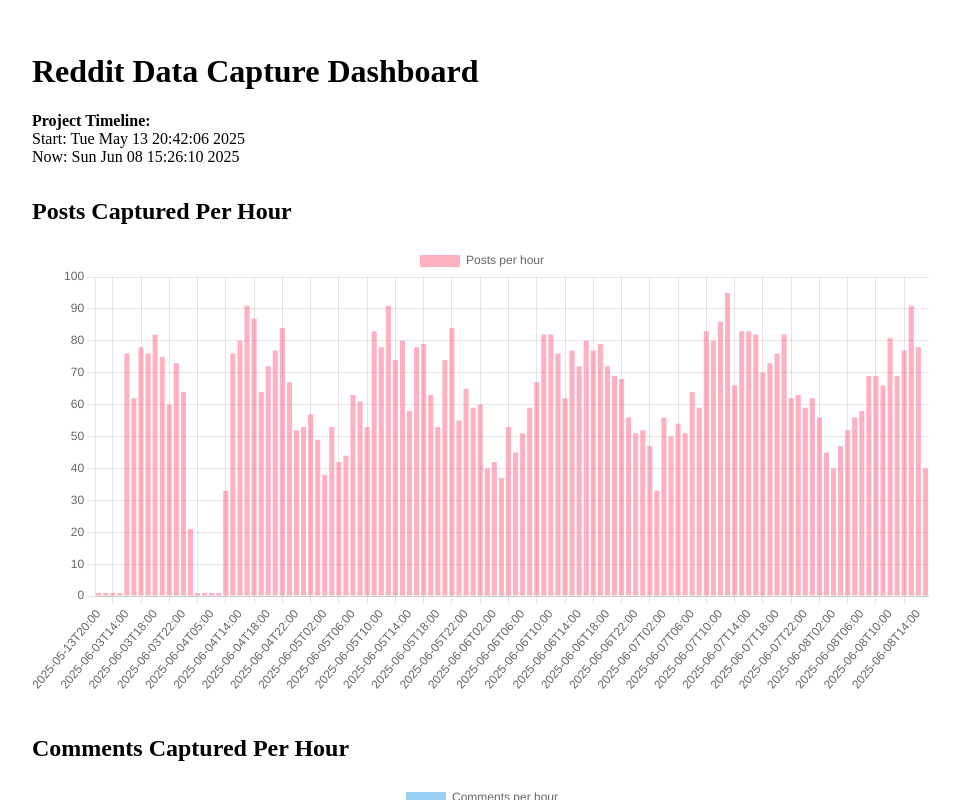
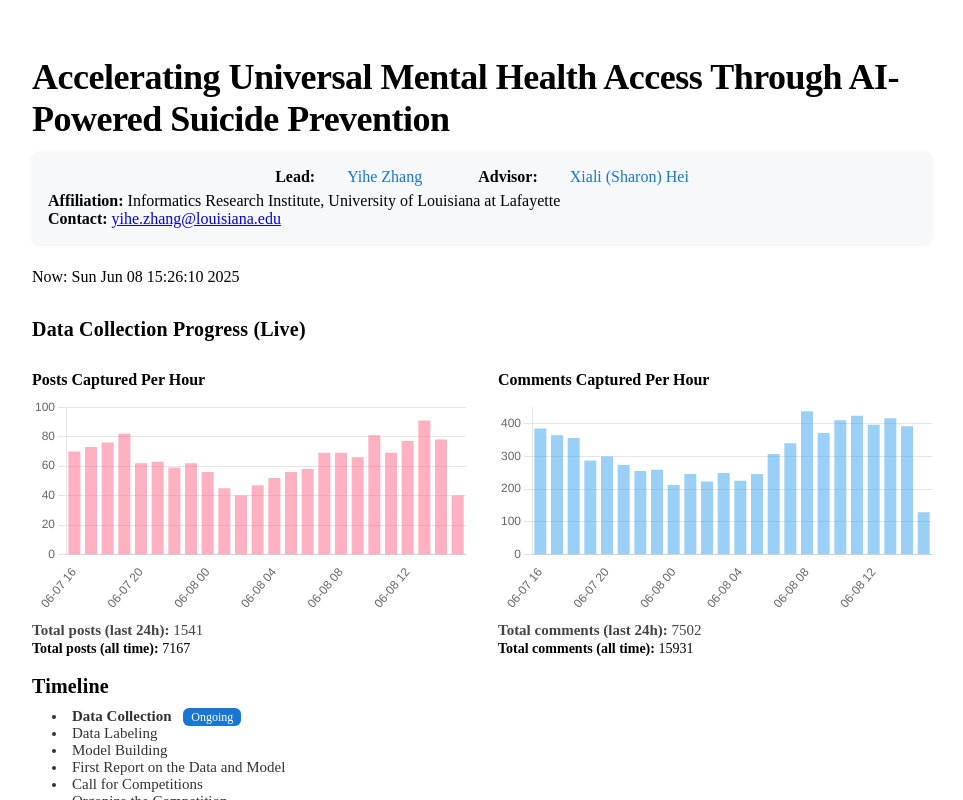
Before and after one commit to ihozh/mental-health-vercel, a Next.js app: page / in a window 1280 px wide. Shown: the top 800 px of the page, without its empty margins (158-1121 px from the left). Built offline with nearby package versions, Linux system fonts and the light colour scheme.

Commit message:
build the UI

```diff
--- a/components/Chart.js
+++ b/components/Chart.js
@@ -13,7 +13,19 @@
 
 export default function Chart({ data, label, color }) {
   const chartData = {
-    labels: data.map(d => d.hour),
+    labels: data.map(d => {
+      const label = d.hour || d.day;
+      // Remove year: '2025-06-08T14:00' => '06-08 14' or '06-08' for day
+      if (label.length >= 13) {
+        // Hourly: '2025-06-08T14:00' => '06-08 14'
+        return label.slice(5, 10) + ' ' + label.slice(11, 13);
+      } else if (label.length >= 10) {
+        // Daily: '2025-06-08' => '06-08'
+        return label.slice(5, 10);
+      } else {
+        return label;
+      }
+    }),
     datasets: [
       {
         label,
@@ -22,5 +34,38 @@
       },
     ],
   };
-  return <Bar data={chartData} />;
+
+  const options = {
+    responsive: true,
+    plugins: {
+      legend: { display: false },
+      title: { display: false },
+    },
+    scales: {
+      x: {
+        grid: { display: false },
+        ticks: {
+          callback: function(value, index, ticks) {
+            // Show every 4th label for hourly data (labels like '06-08 00', '06-08 04', ...)
+            const label = this.getLabelForValue(value);
+            // If label is in 'MM-DD HH' format, only show every 4th hour
+            if (/\d{2}-\d{2} \d{2}/.test(label)) {
+              const hour = parseInt(label.slice(-2), 10);
+              return hour % 4 === 0 ? label : '';
+            }
+            // For daily or other labels, show all
+            return label;
+          }
+        }
+      },
+      y: {
+        beginAtZero: true,
+        ticks: {
+          precision: 0,
+        },
+      },
+    },
+  };
+
+  return <Bar data={chartData} options={options} />;
 }
--- a/pages/index.js
+++ b/pages/index.js
@@ -3,6 +3,17 @@
 // }
 import { useEffect, useState } from 'react';
 import Chart from '../components/Chart';
+
+// Helper: filter per-hour data to only the last 24 hours
+function getLast24Hours(data, nowStr) {
+  if (!Array.isArray(data) || data.length === 0) return [];
+  const now = nowStr ? new Date(nowStr) : new Date();
+  const cutoff = new Date(now.getTime() - 24 * 60 * 60 * 1000);
+  return data.filter(item => {
+    const d = new Date(item.hour);
+    return d >= cutoff && d <= now;
+  });
+}
 
 export default function Home() {
   const [stats, setStats] = useState(null);
@@ -40,20 +51,65 @@
 
   return (
     <main style={{ maxWidth: 900, margin: '0 auto', padding: 24 }}>
-      <h1>Reddit Data Capture Dashboard</h1>
+      <h1 style={{ fontSize: 36, fontWeight: 'bold', marginBottom: 12, letterSpacing: '-0.5px' }}>
+        Accelerating Universal Mental Health Access Through AI-Powered Suicide Prevention
+      </h1>
+      <section style={{ marginBottom: 24, background: '#f6f8fa', borderRadius: 8, padding: 16, boxShadow: '0 1px 4px #eee' }}>
+        <div style={{ display: 'flex', justifyContent: 'center', alignItems: 'center', gap: 32, fontSize: 16, marginBottom: 6 }}>
+          <span style={{ fontWeight: 'bold' }}>Lead:</span> <span style={{ fontWeight: 'normal', marginRight: 24 }}>
+            <a href="https://ihozh.github.io/" target="_blank" rel="noopener noreferrer" style={{ color: '#1976d2', textDecoration: 'none' }}>Yihe Zhang</a>
+          </span>
+          <span style={{ fontWeight: 'bold' }}>Advisor:</span> <span style={{ fontWeight: 'normal' }}>
+            <a href="https://www.xialihei.com/" target="_blank" rel="noopener noreferrer" style={{ color: '#1976d2', textDecoration: 'none' }}>Xiali (Sharon) Hei</a>
+          </span>
+        </div>
+        <div><b>Affiliation:</b> Informatics Research Institute, University of Louisiana at Lafayette</div>
+        <div><b>Contact:</b> <a href="mailto:yihe.zhang@louisiana.edu">yihe.zhang@louisiana.edu</a></div>
+      </section>
       <section style={{ marginBottom: 32 }}>
-        <b>Project Timeline:</b> <br />
-        <span>Start: {stats.projectStart}</span><br />
         <span>Now: {stats.now}</span>
       </section>
-      <section>
-        <h2>Posts Captured Per Hour</h2>
-        <Chart data={stats.postsPerHour} label="Posts per hour" />
-      </section>
-      <section style={{ marginTop: 40 }}>
-        <h2>Comments Captured Per Hour</h2>
-        <Chart data={stats.commentsPerHour} label="Comments per hour" color="rgba(54, 162, 235, 0.5)" />
-      </section>
+
+      <h2 style={{ margin: '24px 0 14px 0', fontWeight: 600, fontSize: 20, letterSpacing: '0.01em' }}>Data Collection Progress (Live)</h2>
+      <div style={{ display: 'flex', flexDirection: 'row', gap: 32 }}>
+        <div style={{ flex: 1, minWidth: 0 }}>
+          <h3 style={{ fontSize: 16, fontWeight: 600, marginBottom: 8 }}>Posts Captured Per Hour</h3>
+          <Chart
+            data={getLast24Hours(stats.postsPerHour, stats.now)}
+            label="Posts per hour"
+          />
+          <div style={{ fontSize: 15, color: '#444', marginTop: 8 }}>
+            <b>Total posts (last 24h):</b> {getLast24Hours(stats.postsPerHour, stats.now).reduce((sum, d) => sum + d.count, 0)}
+          </div>
+          <div style={{ fontSize: 14, color: '#000', marginTop: 2 }}>
+            <b>Total posts (all time):</b> {Array.isArray(stats.postsPerHour) ? stats.postsPerHour.reduce((sum, d) => sum + d.count, 0) : 0}
+          </div>
+        </div>
+        <div style={{ flex: 1, minWidth: 0 }}>
+          <h3 style={{ fontSize: 16, fontWeight: 600, marginBottom: 8 }}>Comments Captured Per Hour</h3>
+          <Chart
+            data={getLast24Hours(stats.commentsPerHour, stats.now)}
+            label="Comments per hour"
+            color="rgba(54, 162, 235, 0.5)"
+          />
+          <div style={{ fontSize: 15, color: '#444', marginTop: 8 }}>
+            <b>Total comments (last 24h):</b> {getLast24Hours(stats.commentsPerHour, stats.now).reduce((sum, d) => sum + d.count, 0)}
+          </div>
+          <div style={{ fontSize: 14, color: '#000', marginTop: 2 }}>
+            <b>Total comments (all time):</b> {Array.isArray(stats.commentsPerHour) ? stats.commentsPerHour.reduce((sum, d) => sum + d.count, 0) : 0}
+          </div>
+        </div>
+      </div>
+      <h2 style={{ margin: '18px 0 10px 0', fontWeight: 600, fontSize: 20, letterSpacing: '0.01em' }}>Timeline</h2>
+      <ul style={{ margin: '0 0 18px 0', paddingLeft: 20, fontSize: 15, color: '#333', listStyle: 'disc inside' }}>
+        <li><b>Data Collection</b> <span style={{ background: '#1976d2', color: '#fff', borderRadius: 6, padding: '2px 8px', fontSize: 12, marginLeft: 8 }}>Ongoing</span></li>
+        <li>Data Labeling</li>
+        <li>Model Building</li>
+        <li>First Report on the Data and Model</li>
+        <li>Call for Competitions</li>
+        <li>Organize the Competition</li>
+        <li>Report on the Competition Results</li>
+      </ul>
     </main>
   );
 }
```
